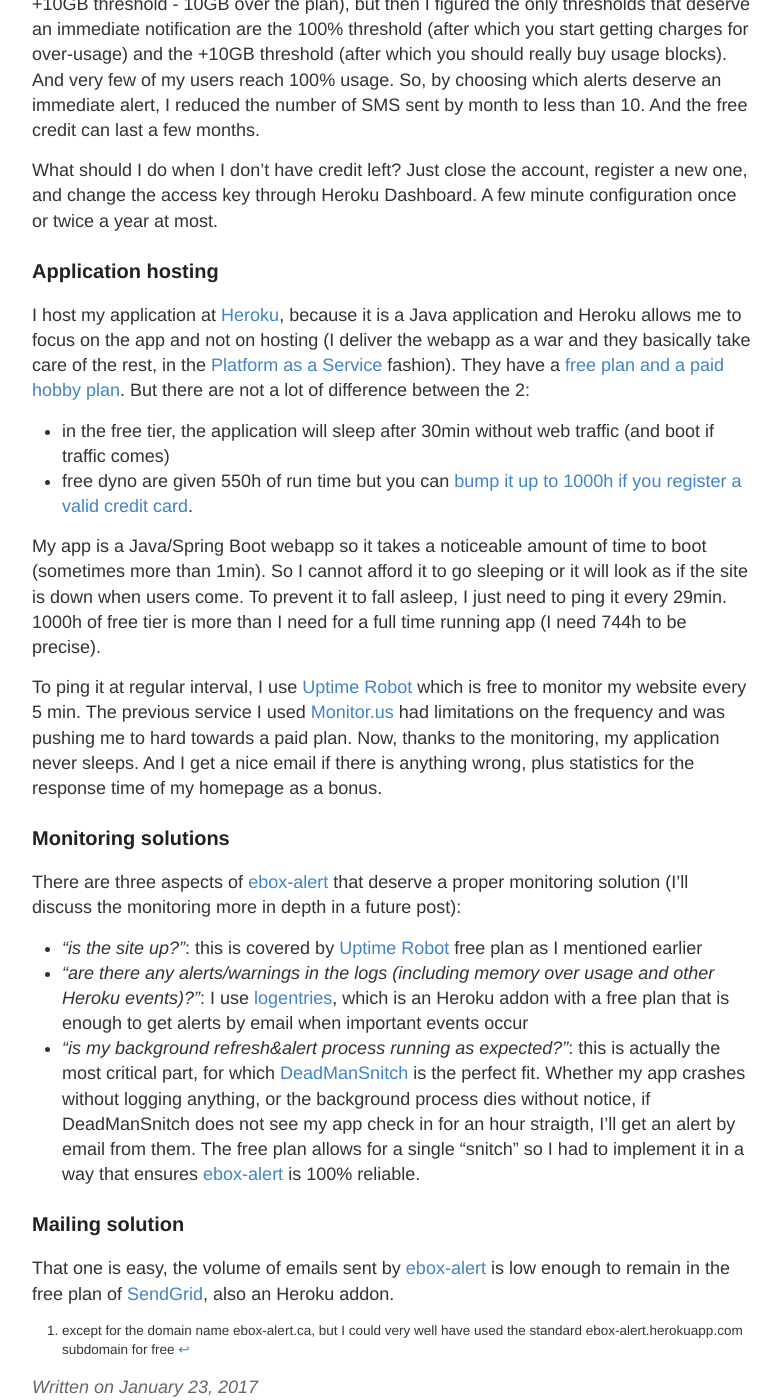
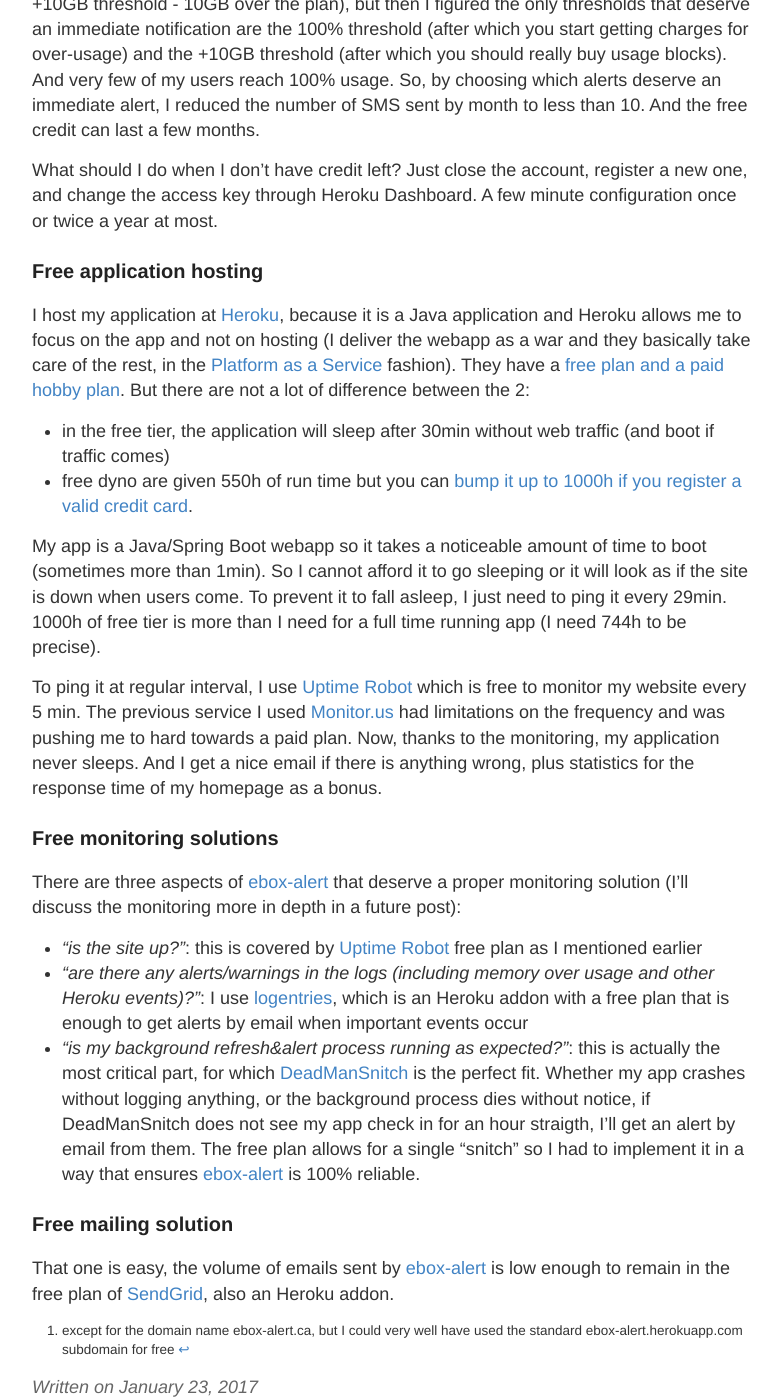
Before and after one commit to amissemer/adrienmissemer.com, a Jekyll site: the page built from _posts/2017-01-23-ebox-alert-3.md, in a window 1280 px wide and 1400 px high, scrolled down 611 px. Shown: the whole window, without its empty margins (248-1029 px from the left). Built offline with Jekyll 4.4.1, drawn with Linux system fonts in a browser that asks for light colours; some of the changed text lies outside the part shown.

Commit message:
Updated 2017-01-23-ebox-alert-3.md

```diff
--- a/_posts/2017-01-23-ebox-alert-3.md
+++ b/_posts/2017-01-23-ebox-alert-3.md
@@ -8,7 +8,7 @@
 
 This articles follows [the article about how I've built EBOX Alert to circumvent restrictions imposed by EBOX (in French)]({% post_url 2017-01-22-ebox-alert-2 %}). People are often surprised I can run a 24/7 service for 0$/month[^1] (except for the cost of the ebox-alert.ca domain). In all honesty, I've used some real money at the beginning before I find the solutions listed below.
 
-### SMS notification feature
+### Free SMS notifications
 
 First of all, the SMS. This typically costs a cent or two if you really want to send an actual SMS to any Canadian phone number. There are ways to send free MMS that are mobile carrier specific, but for SMS, carriers will charge a (small) fee.
 
@@ -18,7 +18,7 @@
 
 What should I do when I don't have credit left? Just close the account, register a new one, and change the access key through Heroku Dashboard. A few minute configuration once or twice a year at most.
 
-### Application hosting
+### Free application hosting
 
 I host my application at [Heroku](https://heroku.com), because it is a Java application and Heroku allows me to focus on the app and not on hosting (I deliver the webapp as a war and they basically take care of the rest, in the [Platform as a Service](https://en.wikipedia.org/wiki/Platform_as_a_service) fashion). They have a [free plan and a paid hobby plan](https://www.heroku.com/pricing). But there are not a lot of difference between the 2:
 
@@ -30,7 +30,7 @@
 
 To ping it at regular interval, I use [Uptime Robot](http://uptimerobot.com/) which is free to monitor my website every 5 min. The previous service I used [Monitor.us](http://www.monitor.us/) had limitations on the frequency and was pushing me to hard towards a paid plan. Now, thanks to the monitoring, my application never sleeps. And I get a nice email if there is anything wrong, plus statistics for the response time of my homepage as a bonus.
 
-### Monitoring solutions
+### Free monitoring solutions
 
 There are three aspects of [ebox-alert] that deserve a proper monitoring solution (I'll discuss the monitoring more in depth in a future post):
 
@@ -38,7 +38,7 @@
 - _"are there any alerts/warnings in the logs (including memory over usage and other Heroku events)?"_: I use [logentries](https://logentries.com/), which is an Heroku addon with a free plan that is enough to get alerts by email when important events occur
 - _"is my background refresh&alert process running as expected?"_: this is actually the most critical part, for which [DeadManSnitch](https://deadmanssnitch.com) is the perfect fit. Whether my app crashes without logging anything, or the background process dies without notice, if DeadManSnitch does not see my app check in for an hour straigth, I'll get an alert by email from them. The free plan allows for a single "snitch" so I had to implement it in a way that ensures [ebox-alert] is 100% reliable.
 
-### Mailing solution
+### Free mailing solution
 
 That one is easy, the volume of emails sent by [ebox-alert] is low enough to remain in the free plan of [SendGrid](https://app.sendgrid.com/), also an Heroku addon.
 
```
